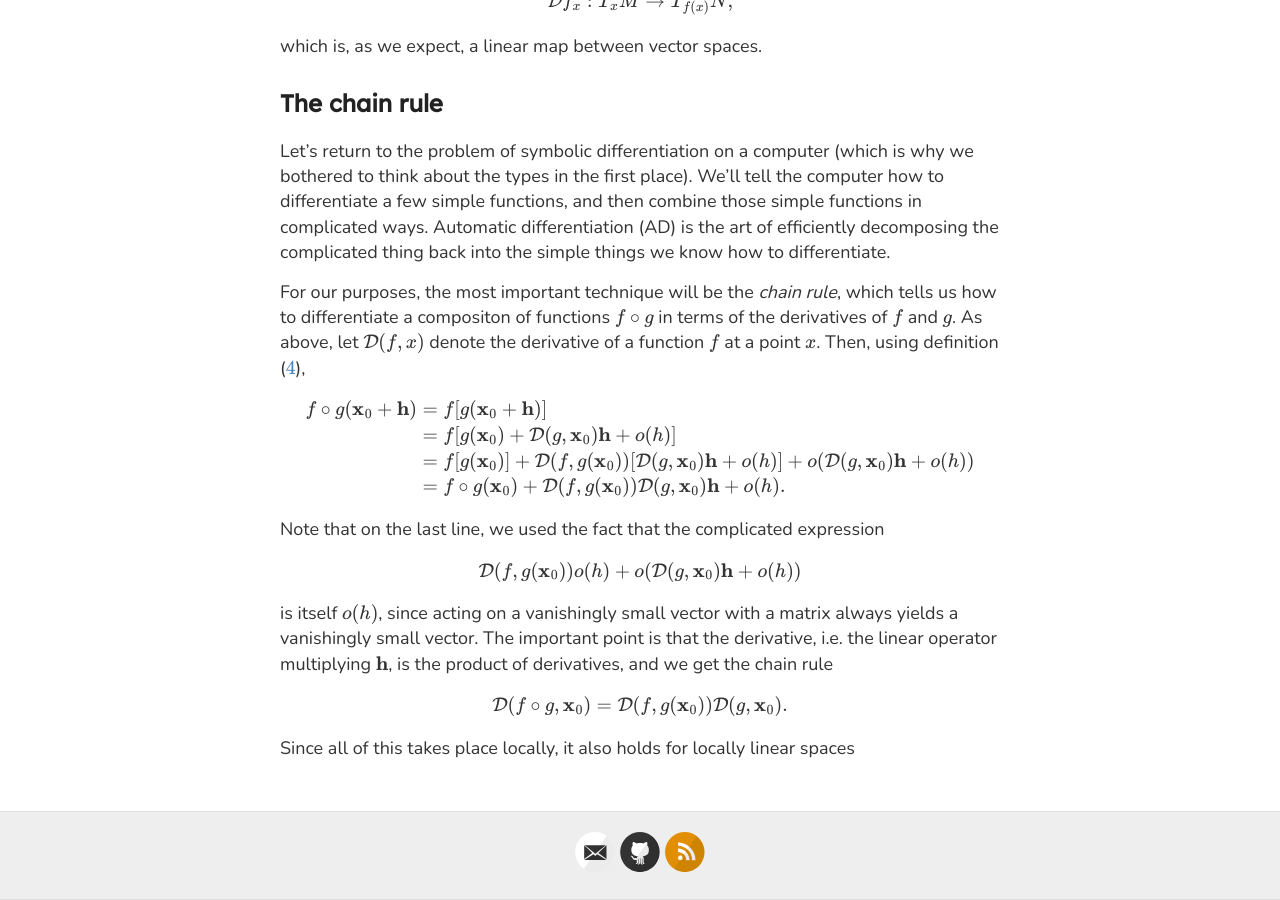
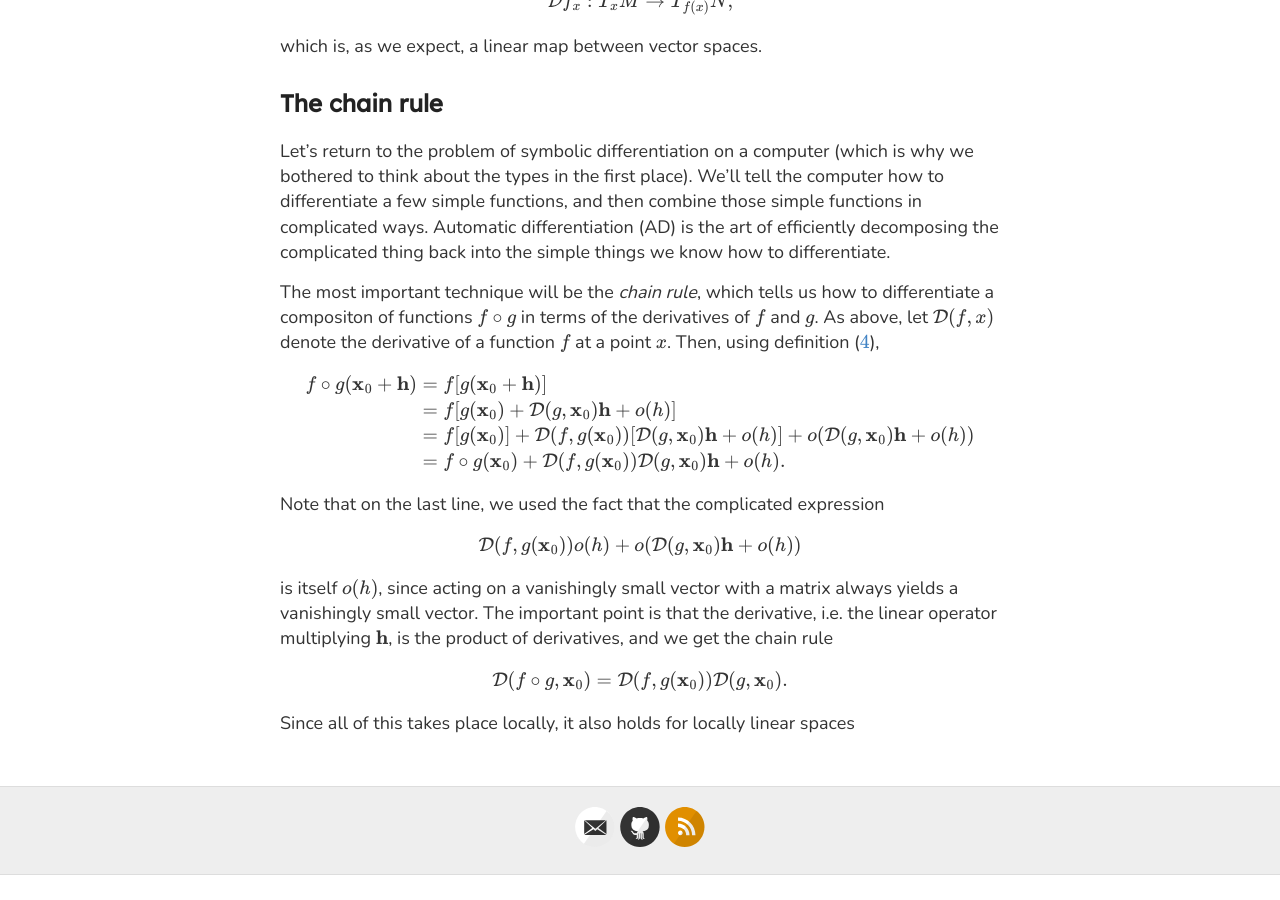
Before and after one commit to heptarch/heptarch.github.io, a Jekyll site: the page built from drafts/type-diff.md, in a window 1280 px wide and 900 px high, scrolled down 4998 px. Built offline with Jekyll 4.4.1, drawn with Linux system fonts in a browser that asks for light colours; our own code applies the rules of GitHub Pages for plain Markdown files; formulas are drawn with MathJax 3; a script that is not in the unit is left out; after the commit the page ends 5873 px from its top, so only the background shows below that.

Commit message:
Edit type-diff sec 4

```diff
--- a/drafts/type-diff.md
+++ b/drafts/type-diff.md
@@ -262,7 +262,7 @@ ways. Automatic differentiation (AD) is the art of efficiently
 decomposing the complicated thing back into the simple things we know
 how to differentiate.
 
-For our purposes, the most important technique will be the *chain
+The most important technique will be the *chain
 rule*, which tells us how to differentiate a compositon of functions
 $f \circ g$ in terms of the derivatives of $f$ and $g$. As above, let
 $\mathcal{D}(f, x)$ denote the derivative of a function $f$ at a point $x$.
```
